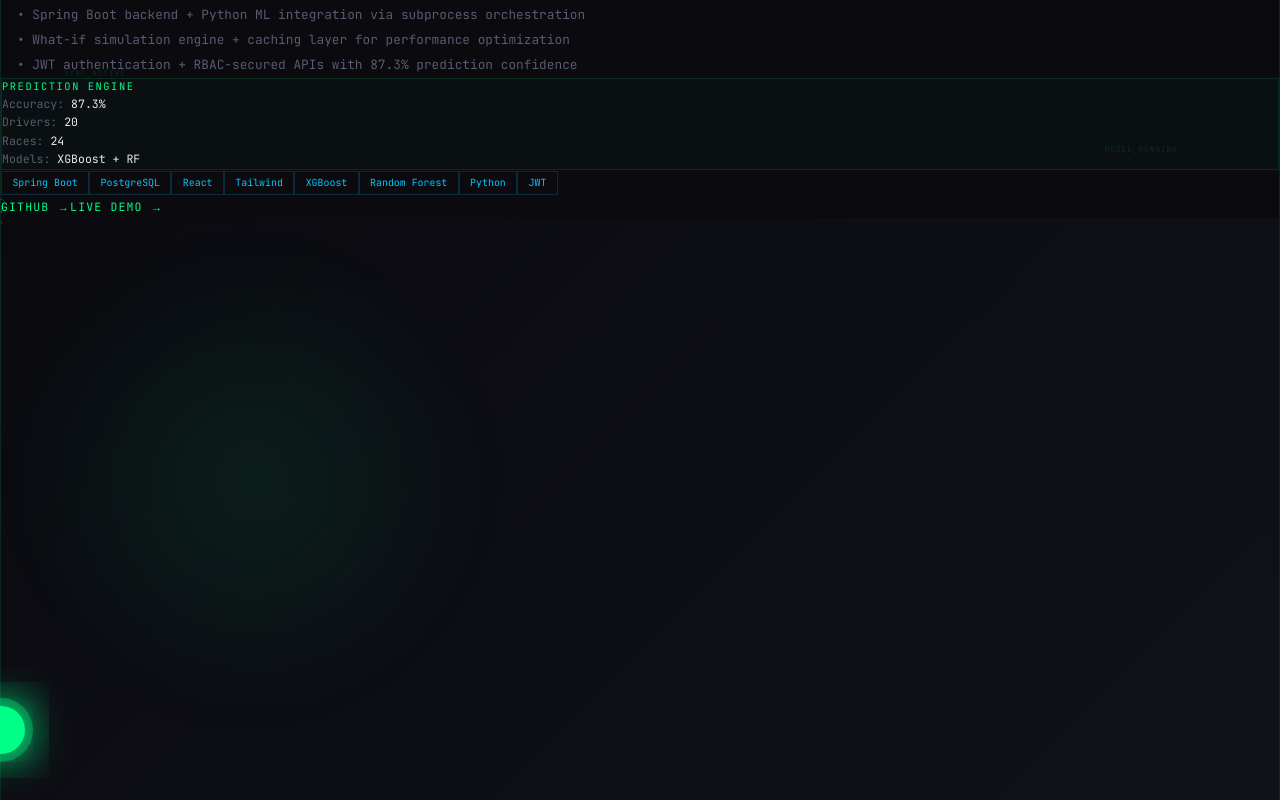
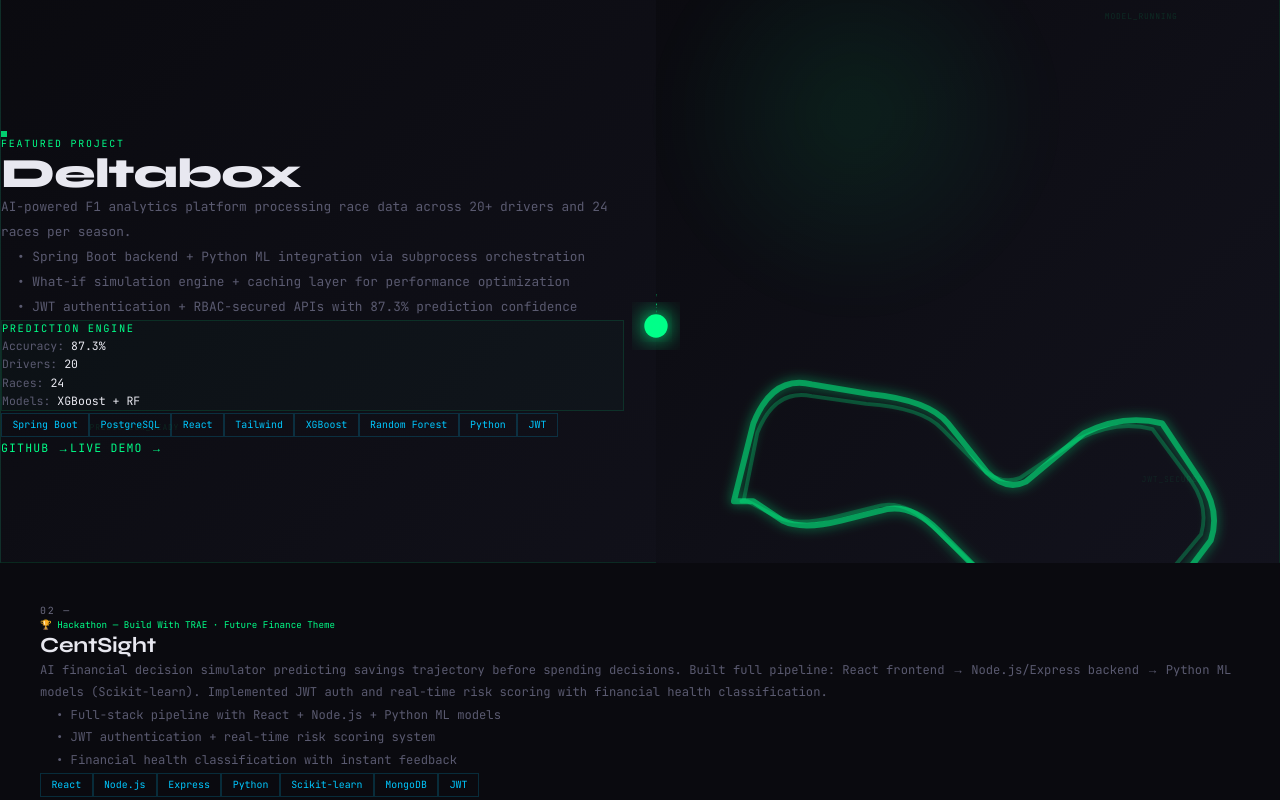
Before and after one commit to Mohammad-Adnan-Shakil/Portfolio, a React (Vite) app: page / in a window 1280 px wide. Shown: the part 1840-2640 px from the top of the page. Built offline with nearby package versions, Linux system fonts and the light colour scheme.

Commit message:
refactor: restructure DeltaBox with true 2-column grid layout

```diff
--- a/src/components/Projects.jsx
+++ b/src/components/Projects.jsx
@@ -59,21 +59,23 @@ const Projects = () => {
         </h2>
       </div>
 
-      {/* Featured Card - Deltabox - Horizontal Split Layout */}
+      {/* Featured Card - Deltabox - True 2-column layout */}
       <div ref={revealRef(2)} className="mb-12 sm:mb-16">
         <div
-          className="relative overflow-hidden transition-all duration-300"
+          className="relative overflow-hidden"
           style={{
-            background: '#0a0a0f',
-            border: '1px solid rgba(0,255,136,0.12)'
+            background: 'linear-gradient(135deg, #0a0a0f 0%, #0f0f17 50%, #13131e 100%)',
+            border: '1px solid rgba(0,255,136,0.12)',
+            minHeight: '550px',
+            maxHeight: '650px',
+            display: 'grid',
+            gridTemplateColumns: '1fr 1fr',
+            alignItems: 'center',
+            gap: '2rem'
           }}
-          onMouseEnter={(e) => e.currentTarget.style.borderColor = 'rgba(0,255,136,0.35)'}
-          onMouseLeave={(e) => e.currentTarget.style.borderColor = 'rgba(0,255,136,0.12)'}
         >
-          {/* Desktop: 2-column grid, Mobile: stacked */}
-          <div className="flex flex-col lg:grid lg:grid-cols-2">
-            {/* LEFT SIDE - DELTABOX CONTENT (45-50% width) */}
-            <div className="lg:col-span-1 p-8 sm:p-10 lg:p-12 order-2 lg:order-1">
+          {/* LEFT COLUMN - DELTABOX CONTENT (48%) */}
+          <div className="p-8 lg:p-10">
             {/* Badge */}
             <div className="flex items-center gap-3 mb-6">
               <div
@@ -114,7 +116,7 @@ const Projects = () => {
 
             {/* Description */}
             <div
-                className="mb-8"
+              className="mb-6"
               style={{
                 fontFamily: 'JetBrains Mono',
                 fontSize: 'clamp(0.7rem, 2vw, 0.8rem)',
@@ -134,7 +136,7 @@ const Projects = () => {
 
             {/* Prediction Engine Status */}
             <div
-                className="mb-8 p-4"
+              className="mb-6 p-4"
               style={{
                 border: '1px solid rgba(0,255,136,0.12)',
                 background: 'rgba(0,255,136,0.02)'
@@ -169,7 +171,7 @@ const Projects = () => {
             </div>
 
             {/* Tech Tags */}
-              <div className="flex flex-wrap gap-2 mb-8">
+            <div className="flex flex-wrap gap-2 mb-6">
               {techTags.map((tag) => (
                 <span
                   key={tag}
@@ -222,17 +224,14 @@ const Projects = () => {
             </div>
           </div>
 
-            {/* RIGHT SIDE - ANIMATED CIRCUIT (50-55% width) */}
+          {/* RIGHT COLUMN - ANIMATED CIRCUIT (52%) */}
           <div
-              className="lg:col-span-1 relative overflow-hidden order-1 lg:order-2"
+            className="relative overflow-hidden"
             style={{
-                background: 'linear-gradient(135deg, #0a0a0f 0%, #0f0f17 50%, #13131e 100%)',
-                minHeight: 'clamp(400px, 60vh, 600px)'
+              background: 'linear-gradient(135deg, #0a0a0f 0%, #0f0f17 50%, #13131e 100%)'
             }}
           >
-              {/* CYBER BACKGROUND LAYERS */}
-
-              {/* Layer 2: Subtle glowing grid lines */}
+            {/* Subtle grid background */}
             <div
               className="absolute inset-0 pointer-events-none"
               style={{
@@ -245,7 +244,19 @@ const Projects = () => {
               }}
             />
 
-              {/* Layer 3: Tiny floating system dots and data particles */}
+            {/* Soft green radial glow behind circuit */}
+            <div
+              className="absolute top-1/2 left-1/2 transform -translate-x-1/2 -translate-y-1/2 pointer-events-none"
+              style={{
+                width: '400px',
+                height: '400px',
+                borderRadius: '50%',
+                background: 'radial-gradient(circle, rgba(0,255,136,0.08) 0%, transparent 70%)',
+                filter: 'blur(20px)'
+              }}
+            />
+
+            {/* Tiny system particles */}
             <div className="absolute inset-0 pointer-events-none">
               {[...Array(12)].map((_, i) => (
                 <div
@@ -264,19 +275,7 @@ const Projects = () => {
               ))}
             </div>
 
-              {/* Layer 4: Soft green radial glow behind the circuit */}
-              <div
-                className="absolute top-1/2 left-1/2 transform -translate-x-1/2 -translate-y-1/2 pointer-events-none"
-                style={{
-                  width: 'clamp(300px, 50vw, 500px)',
-                  height: 'clamp(300px, 50vw, 500px)',
-                  borderRadius: '50%',
-                  background: 'radial-gradient(circle, rgba(0,255,136,0.08) 0%, transparent 70%)',
-                  filter: 'blur(20px)'
-                }}
-              />
-
-              {/* Layer 5: Subtle technical system labels */}
+            {/* System labels */}
             <div className="absolute inset-0 pointer-events-none">
               <div
                 style={{
@@ -337,13 +336,13 @@ const Projects = () => {
             </div>
 
             {/* CENTERED ANIMATED CIRCUIT */}
-              <div className="absolute top-1/2 left-1/2 transform -translate-x-1/2 -translate-y-1/2 w-full flex items-center justify-center pointer-events-none">
+            <div className="absolute top-1/2 left-1/2 transform -translate-x-1/2 -translate-y-1/2 w-full h-full flex items-center justify-center pointer-events-none">
               <svg
-                  className="w-full max-w-[400px] sm:max-w-[450px] lg:max-w-[500px] h-auto"
+                className="w-full max-w-[500px] h-auto"
                 viewBox="0 0 320 180"
                 style={{ overflow: 'visible' }}
               >
-                  {/* Monaco Circuit Path - Enhanced with glow */}
+                {/* Monaco Circuit Path */}
                 <path
                   id="monaco-circuit"
                   d="M 40,90
@@ -375,7 +374,7 @@ const Projects = () => {
                   filter="url(#circuit-glow)"
                 />
 
-                  {/* Inner track line for depth */}
+                {/* Inner track line */}
                 <path
                   d="M 45,90
                    L 52,55
@@ -405,7 +404,7 @@ const Projects = () => {
                   strokeLinejoin="round"
                 />
 
-                  {/* Racing telemetry dot with enhanced glow */}
+                {/* Racing telemetry dot */}
                 <circle r="6" fill="#00ff88" filter="url(#telemetry-glow)">
                   <animateMotion
                     dur="8s"
@@ -435,7 +434,7 @@ const Projects = () => {
                   />
                 </circle>
 
-                  {/* Trail effect following the dot */}
+                {/* Trail effect */}
                 <circle r="4" fill="rgba(0,255,136,0.6)" filter="url(#trail-glow)">
                   <animateMotion
                     dur="8s"
@@ -466,27 +465,7 @@ const Projects = () => {
                   />
                 </circle>
 
-                  {/* Subtle floating neon data nodes */}
-                  <circle cx="80" cy="30" r="2" fill="rgba(0,255,136,0.4)">
-                    <animate attributeName="opacity" values="0.2;0.8;0.2" dur="3s" repeatCount="indefinite" />
-                  </circle>
-                  <circle cx="150" cy="50" r="2" fill="rgba(0,255,136,0.4)">
-                    <animate attributeName="opacity" values="0.2;0.8;0.2" dur="3s" repeatCount="indefinite" begin="0.5s" />
-                  </circle>
-                  <circle cx="220" cy="55" r="2" fill="rgba(0,255,136,0.4)">
-                    <animate attributeName="opacity" values="0.2;0.8;0.2" dur="3s" repeatCount="indefinite" begin="1s" />
-                  </circle>
-                  <circle cx="260" cy="50" r="2" fill="rgba(0,255,136,0.4)">
-                    <animate attributeName="opacity" values="0.2;0.8;0.2" dur="3s" repeatCount="indefinite" begin="1.5s" />
-                  </circle>
-                  <circle cx="285" cy="110" r="2" fill="rgba(0,255,136,0.4)">
-                    <animate attributeName="opacity" values="0.2;0.8;0.2" dur="3s" repeatCount="indefinite" begin="2s" />
-                  </circle>
-                  <circle cx="235" cy="145" r="2" fill="rgba(0,255,136,0.4)">
-                    <animate attributeName="opacity" values="0.2;0.8;0.2" dur="3s" repeatCount="indefinite" begin="2.5s" />
-                  </circle>
-
-                  {/* Enhanced glow filters and radar rings */}
+                {/* Filters */}
                 <defs>
                   <filter id="telemetry-glow" x="-50%" y="-50%" width="200%" height="200%">
                     <feGaussianBlur stdDeviation="6" result="coloredBlur" />
@@ -509,62 +488,8 @@ const Projects = () => {
                       <feMergeNode in="SourceGraphic" />
                     </feMerge>
                   </filter>
-                    <radialGradient id="radar-gradient">
-                      <stop offset="0%" stopColor="rgba(0,255,136,0.4)" />
-                      <stop offset="100%" stopColor="rgba(0,255,136,0)" />
-                    </radialGradient>
                 </defs>
-
-                  {/* Animated radar rings - larger and more prominent */}
-                  <circle cx="160" cy="90" r="40" fill="none" stroke="url(#radar-gradient)" strokeWidth="1.5" opacity="0.7">
-                    <animate attributeName="r" values="30;50;30" dur="5s" repeatCount="indefinite" />
-                    <animate attributeName="opacity" values="0.7;0.3;0.7" dur="5s" repeatCount="indefinite" />
-                  </circle>
-                  <circle cx="160" cy="90" r="25" fill="none" stroke="rgba(0,255,136,0.3)" strokeWidth="1" opacity="0.5">
-                    <animate attributeName="r" values="15;35;15" dur="5s" repeatCount="indefinite" begin="1.5s" />
-                    <animate attributeName="opacity" values="0.5;0.2;0.5" dur="5s" repeatCount="indefinite" begin="1.5s" />
-                  </circle>
-
-                  {/* Soft pulse animation moving across the track */}
-                  <circle r="8" fill="rgba(0,255,136,0.3)" filter="url(#telemetry-glow)">
-                    <animateMotion
-                      dur="10s"
-                      repeatCount="indefinite"
-                      begin="3s"
-                      rotate="auto"
-                      path="M 40,90
-                       L 50,50
-                       Q 60,25 80,30
-                       L 110,35
-                       Q 140,38 150,50
-                       L 170,75
-                       Q 180,85 190,80
-                       L 220,55
-                       Q 240,45 260,50
-                       L 280,80
-                       Q 290,95 285,110
-                       L 270,130
-                       Q 255,145 235,145
-                       L 210,140
-                       Q 185,138 165,125
-                       L 145,105
-                       Q 130,90 115,95
-                       L 95,100
-                       Q 75,105 65,100
-                       L 50,90
-                       Q 45,90 40,90 Z"
-                    />
-                  </circle>
               </svg>
-              </div>
-
-              {/* Scanline effect */}
-              <div
-                className="absolute inset-0 pointer-events-none"
-                style={{
-                  background: 'repeating-linear-gradient(0deg, transparent, transparent 2px, rgba(0,255,136,0.01) 2px, rgba(0,255,136,0.01) 4px)'
-                }}
-              />
             </div>
           </div>
         </div>
```
Lines whose indentation alone changed are shown as unchanged.
